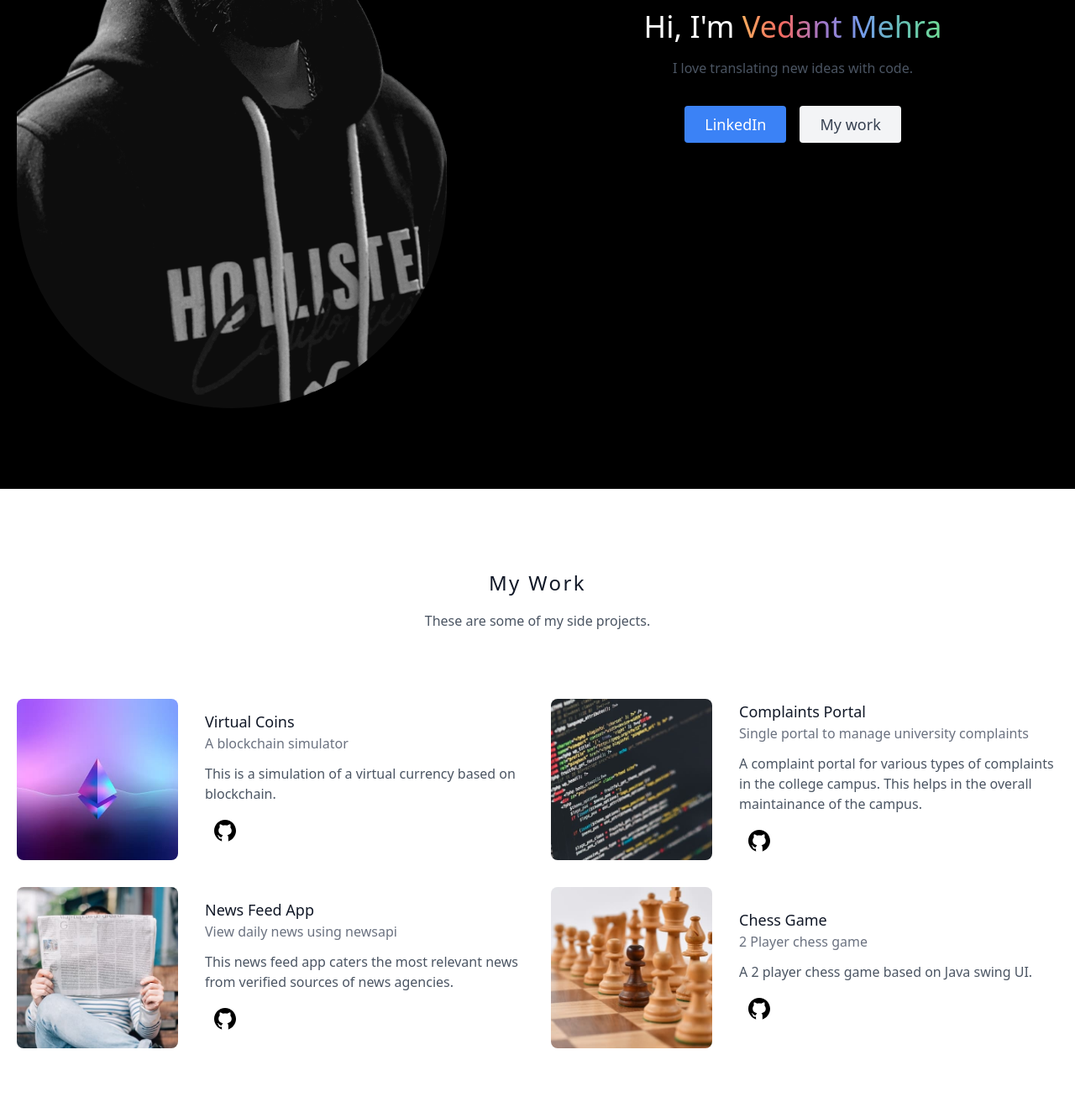
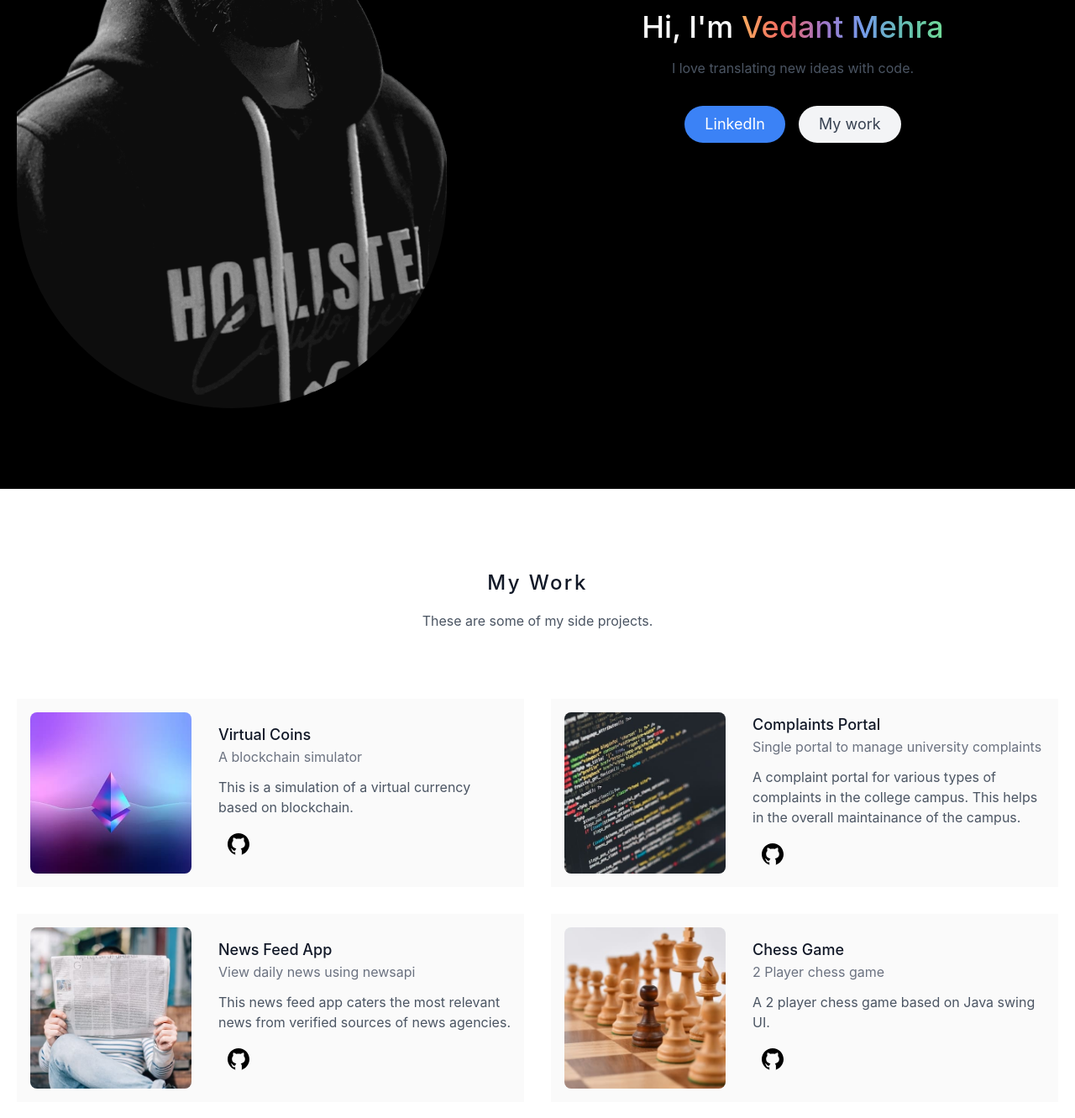
Before and after one commit to vmehra25/vedantmehra.com, a plain HTML site: page index.html in a window 1280 px wide. Shown: the part 400-1731 px from the top of the page at 84% size. Drawn offline with nearby package versions, Linux system fonts and the light colour scheme.

Commit message:
Frontend (#14)
* added python to skills

* updated image

* updated description

* updated image

* updated images

* image update

* updated text position

* changed gradient

* updated work and skills

```diff
--- a/index.html
+++ b/index.html
@@ -13,7 +13,7 @@
     <title>Vedant Mehra</title>
   </head>
   <body>
-    <link rel="stylesheet" href="./public/css/index.css">
+    <link rel="stylesheet" href="./public/css/index.css" />
     <section id="landing_section" class="text-gray-600 body-font">
       <div
         class="container mx-auto flex px-5 py-24 md:flex-row flex-col items-center"
@@ -31,7 +31,8 @@
           <h1
             class="intro-title title-font sm:text-4xl text-3xl mb-4 font-medium text-gray-900"
           >
-            Hi, I'm <span class="name-title">Vedant Mehra</span> <br class="hidden lg:inline-block" />
+            Hi, I'm <span class="name-title">Vedant Mehra</span>
+            <br class="hidden lg:inline-block" />
           </h1>
           <p class="mb-8 leading-relaxed">
             I love translating new ideas with code.
@@ -39,14 +40,14 @@
           <div class="flex justify-center">
             <a href="https://www.linkedin.com/in/vmehra25/" target="_blank">
               <button
-                class="inline-flex text-white bg-blue-500 border-0 py-2 px-6 focus:outline-none hover:bg-blue-600 rounded text-lg"
+                class="inline-flex text-white bg-blue-500 border-0 py-2 px-6 focus:outline-none hover:bg-blue-600 text-lg rounded-full"
               >
                 LinkedIn
               </button>
             </a>
             <a href="#projects">
               <button
-                class="ml-4 inline-flex text-gray-700 bg-gray-100 border-0 py-2 px-6 focus:outline-none hover:bg-gray-200 rounded text-lg"
+                class="ml-4 inline-flex text-gray-700 bg-gray-100 border-0 py-2 px-6 focus:outline-none hover:bg-gray-200 text-lg rounded-full"
               >
                 My work
               </button>
@@ -71,7 +72,7 @@
         <div class="flex flex-wrap -m-4">
           <div class="p-4 lg:w-1/2">
             <div
-              class="h-full flex sm:flex-row flex-col items-center sm:justify-start justify-center text-center sm:text-left"
+              class="project-tile p-4 h-full flex sm:flex-row flex-col items-center sm:justify-start justify-center text-center sm:text-left"
             >
               <img
                 alt="team"
@@ -114,7 +115,7 @@
           </div>
           <div class="p-4 lg:w-1/2">
             <div
-              class="h-full flex sm:flex-row flex-col items-center sm:justify-start justify-center text-center sm:text-left"
+              class="p-4 project-tile h-full flex sm:flex-row flex-col items-center sm:justify-start justify-center text-center sm:text-left"
             >
               <img
                 alt="team"
@@ -160,7 +161,7 @@
           </div>
           <div class="p-4 lg:w-1/2">
             <div
-              class="h-full flex sm:flex-row flex-col items-center sm:justify-start justify-center text-center sm:text-left"
+              class="p-4 project-tile h-full flex sm:flex-row flex-col items-center sm:justify-start justify-center text-center sm:text-left"
             >
               <img
                 alt="team"
@@ -205,7 +206,7 @@
           </div>
           <div class="p-4 lg:w-1/2">
             <div
-              class="h-full flex sm:flex-row flex-col items-center sm:justify-start justify-center text-center sm:text-left"
+              class="p-4 project-tile h-full flex sm:flex-row flex-col items-center sm:justify-start justify-center text-center sm:text-left"
             >
               <img
                 alt="team"
@@ -275,9 +276,7 @@
               <h2 class="font-medium title-font text-gray-900 mb-1 text-xl">
                 Palo Alto Networks
               </h2>
-              <p class="leading-relaxed">
-                Software Engineer - Network Systems
-              </p>
+              <p class="leading-relaxed">Software Engineer - Network Systems</p>
             </div>
           </div>
         </div>
@@ -321,7 +320,8 @@
                 Oracle
               </h2>
               <p class="leading-relaxed">
-                Software Engineer - Working in Oracle Cloud Lifecycle Management tools.
+                Software Engineer - Working in Oracle Cloud Lifecycle Management
+                tools.
               </p>
             </div>
           </div>
@@ -441,17 +441,6 @@
           <div class="p-4 md:w-1/4 sm:w-1/2 w-full">
             <div class="border-2 border-gray-200 px-4 py-6 rounded-lg">
               <img
-                src="./public/images/react.png"
-                class="w-20 h-20 mb-3 inline-block"
-              />
-              <h2 class="title-font font-medium text-3xl text-gray-900">
-                React JS
-              </h2>
-            </div>
-          </div>
-          <div class="p-4 md:w-1/4 sm:w-1/2 w-full">
-            <div class="border-2 border-gray-200 px-4 py-6 rounded-lg">
-              <img
                 src="./public/images/typescript.png"
                 class="w-20 h-20 mb-3 inline-block"
               />
--- a/public/css/index.css
+++ b/public/css/index.css
@@ -1,3 +1,12 @@
+:root {
+  --white_foreground: #fafafa;
+}
+
+body {
+  font-family: "SF Pro Display", "SF Pro Icons", "Helvetica Neue", "Helvetica",
+    "Arial", sans-serif;
+}
+
 #landing_section {
   background-color: black;
 }
@@ -7,8 +16,19 @@
 }
 
 .name-title {
-  background: linear-gradient(to right,#f8ab5e 0,#f36961 20%,#a176c8 40%,#759beb 60%,#65beb3 80%,#70db96 100%);
-  /* color: green; */
+  background: linear-gradient(
+    to right,
+    #f8ab5e 0,
+    #f36961 20%,
+    #a176c8 40%,
+    #759beb 60%,
+    #65beb3 80%,
+    #70db96 100%
+  );
   -webkit-text-fill-color: transparent;
   -webkit-background-clip: text;
 }
+
+.project-tile {
+  background-color: #fafafa;
+}
```
Lines whose indentation alone changed are shown as unchanged.
